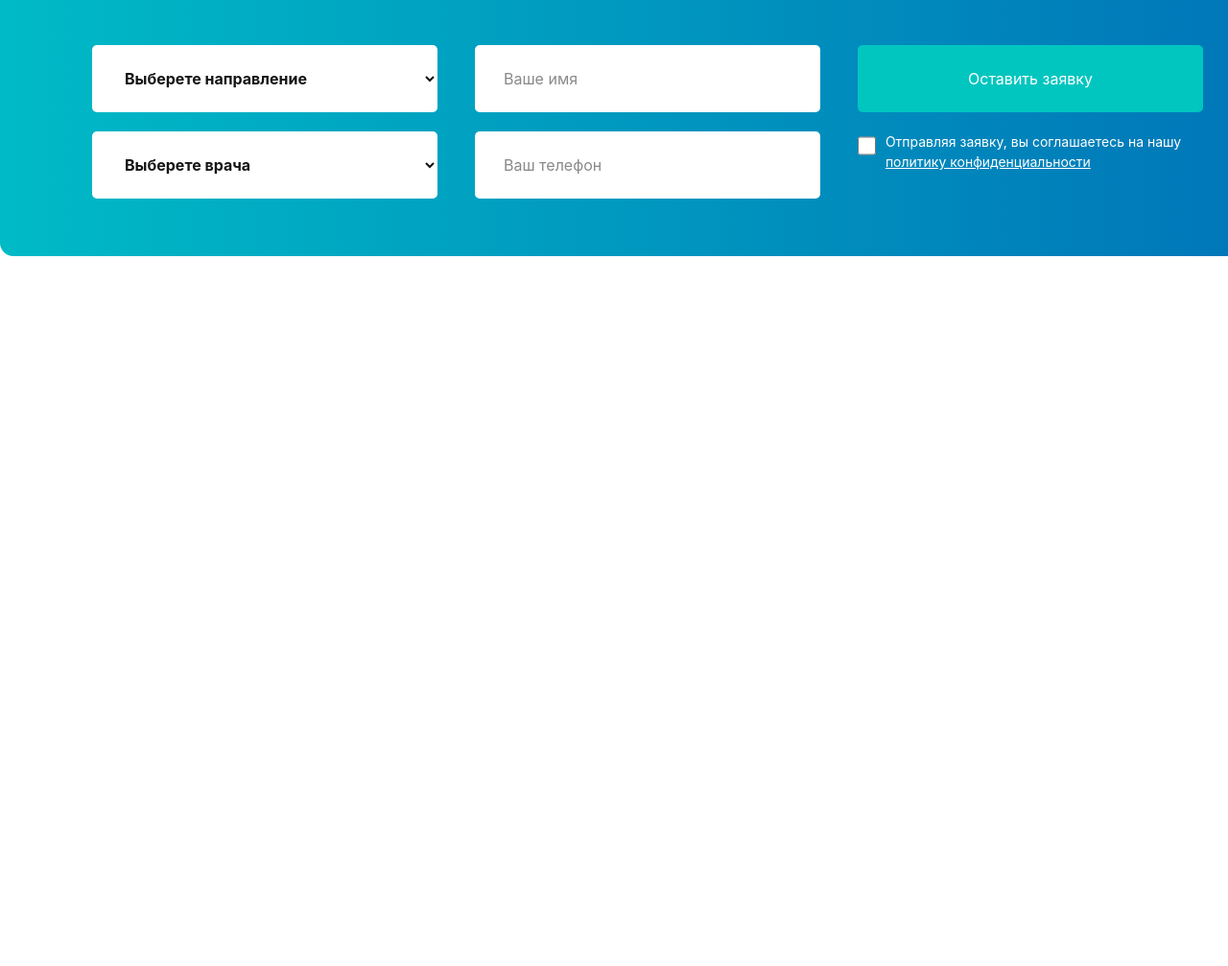
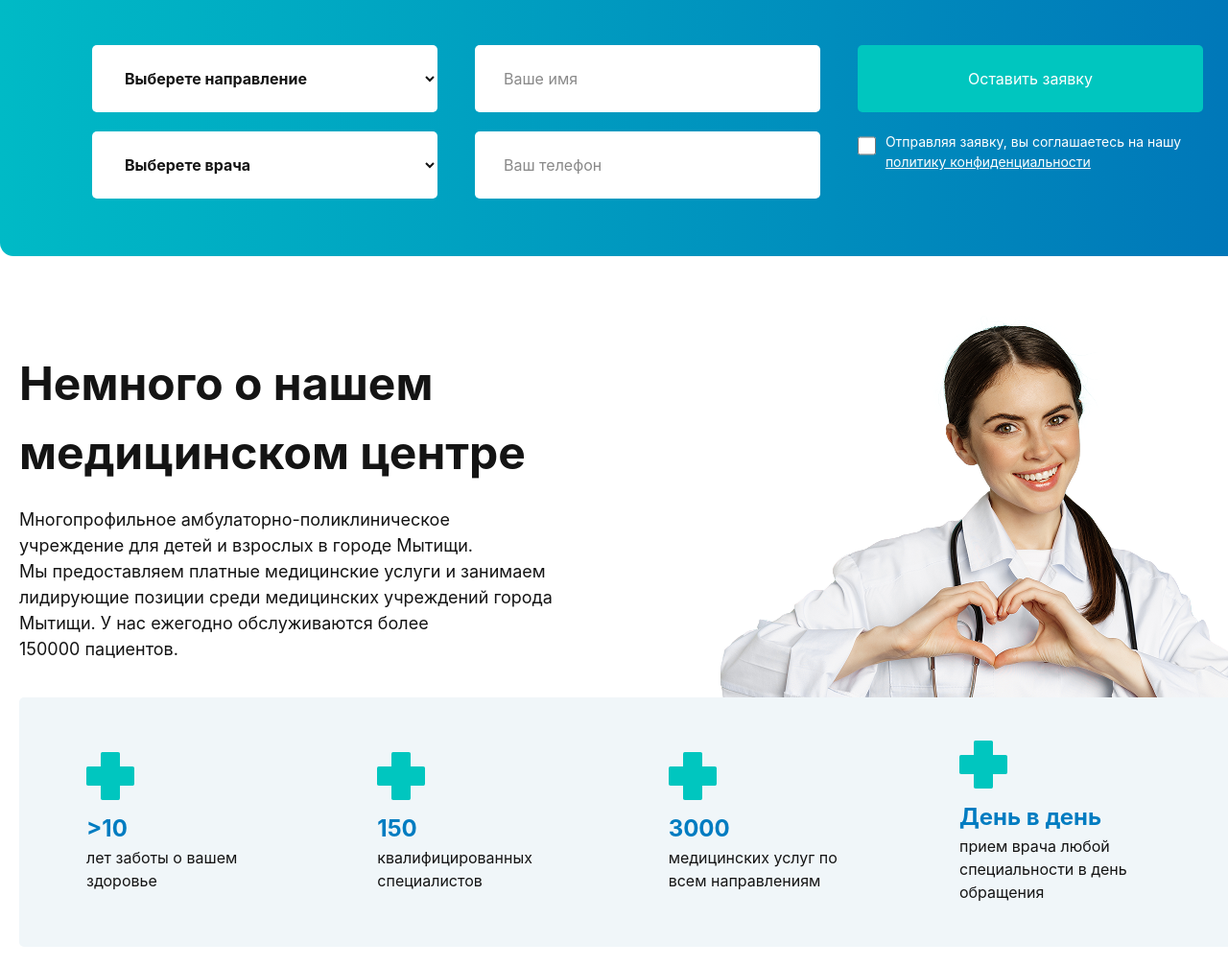
Before and after one commit to ramaz1k/exam-4, a website: page index.html in a window 1280 px wide. Shown: the part 1453-2460 px from the top of the page at 96% size. Before the commit the page ends 1720 px from the top, so only its background shows below. Drawn offline with nearby package versions, Linux system fonts and the light colour scheme; files that its build step writes are made by us from their sources.

Commit message:
created: 4th section

```diff
--- a/index.html
+++ b/index.html
@@ -155,6 +155,46 @@
                 </div>
             </div>
         </section>
+
+        <section class="w-full p-5 lg:w-[1350px] m-auto mt-[40px] flex flex-col">
+            <div class="w-full flex flex-col lg:flex-row gap-[40px] justify-between items-center">
+                <div class="w-full lg:w-[560px] flex flex-col gap-[20px] text-center lg:text-start">
+                    <h1 class="text-[48px] font-bold text-[#141414]">Немного о нашем медицинском центре</h1>
+                    <p class="text-[#141414] text-[18px]">Многопрофильное амбулаторно-поликлиническое учреждение для детей и взрослых в городе Мытищи. Мы предоставляем платные медицинские услуги и занимаем лидирующие позиции среди медицинских учреждений города Мытищи. У нас ежегодно обслуживаются более 150000 пациентов.</p>
+                </div>
+                <img src="./images/image (43).png" alt="">
+            </div>
+            <div class="w-full flex flex-wrap lg:flex-row p-5 lg:px-[70px] py-[45px] rounded-[5px] bg-[#F0F6F9] justify-between items-center gap-[20px]">
+                <div class="w-[140px] lg:w-[260px] flex flex-col gap-[12px]">
+                    <img class="w-[45px] lg:w-[50px]" src="./images/cross.png" alt="">
+                    <div class="flex flex-col">
+                        <p class="text-[24px] font-bold text-[#017CC1]">>10</p>
+                        <p class="text-[#141414] lg:w-[200px]">лет заботы о вашем здоровье</p>
+                    </div>
+                </div>
+                <div class="w-[140px] lg:w-[260px] flex flex-col gap-[12px]">
+                    <img class="w-[45px] lg:w-[50px]" src="./images/cross.png" alt="">
+                    <div class="flex flex-col">
+                        <p class="text-[24px] font-bold text-[#017CC1]">150</p>
+                        <p class="text-[#141414] lg:w-[200px]">квалифицированных специалистов</p>
+                    </div>
+                </div>
+                <div class="w-[140px] lg:w-[260px] flex flex-col gap-[12px]">
+                    <img class="w-[45px] lg:w-[50px]" src="./images/cross.png" alt="">
+                    <div class="flex flex-col">
+                        <p class="text-[24px] font-bold text-[#017CC1]">3000</p>
+                        <p class="text-[#141414] lg:w-[200px]">медицинских услуг по всем направлениям</p>
+                    </div>
+                </div>
+                <div class="w-[140px] lg:w-[260px] flex flex-col gap-[12px]">
+                    <img class="w-[45px] lg:w-[50px]" src="./images/cross.png" alt="">
+                    <div class="flex flex-col">
+                        <p class="text-[24px] font-bold text-[#017CC1]">День в день</p>
+                        <p class="text-[#141414]">прием врача любой специальности в день обращения</p>
+                    </div>
+                </div>
+            </div>
+        </section>
     </main>
 </body>
 </html>
```
Also changed, not shown: images/cross.png (added), images/image (43).png (added).
